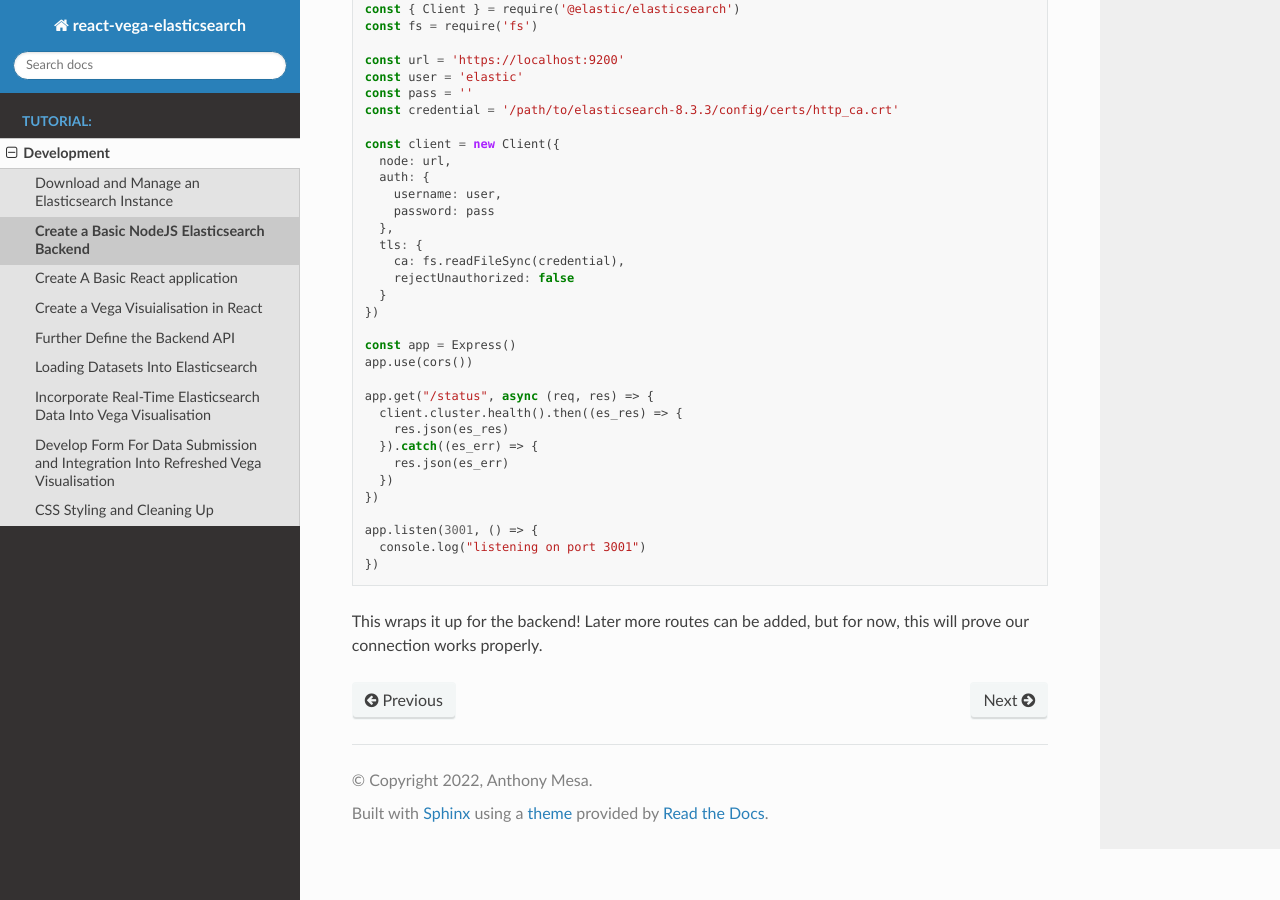
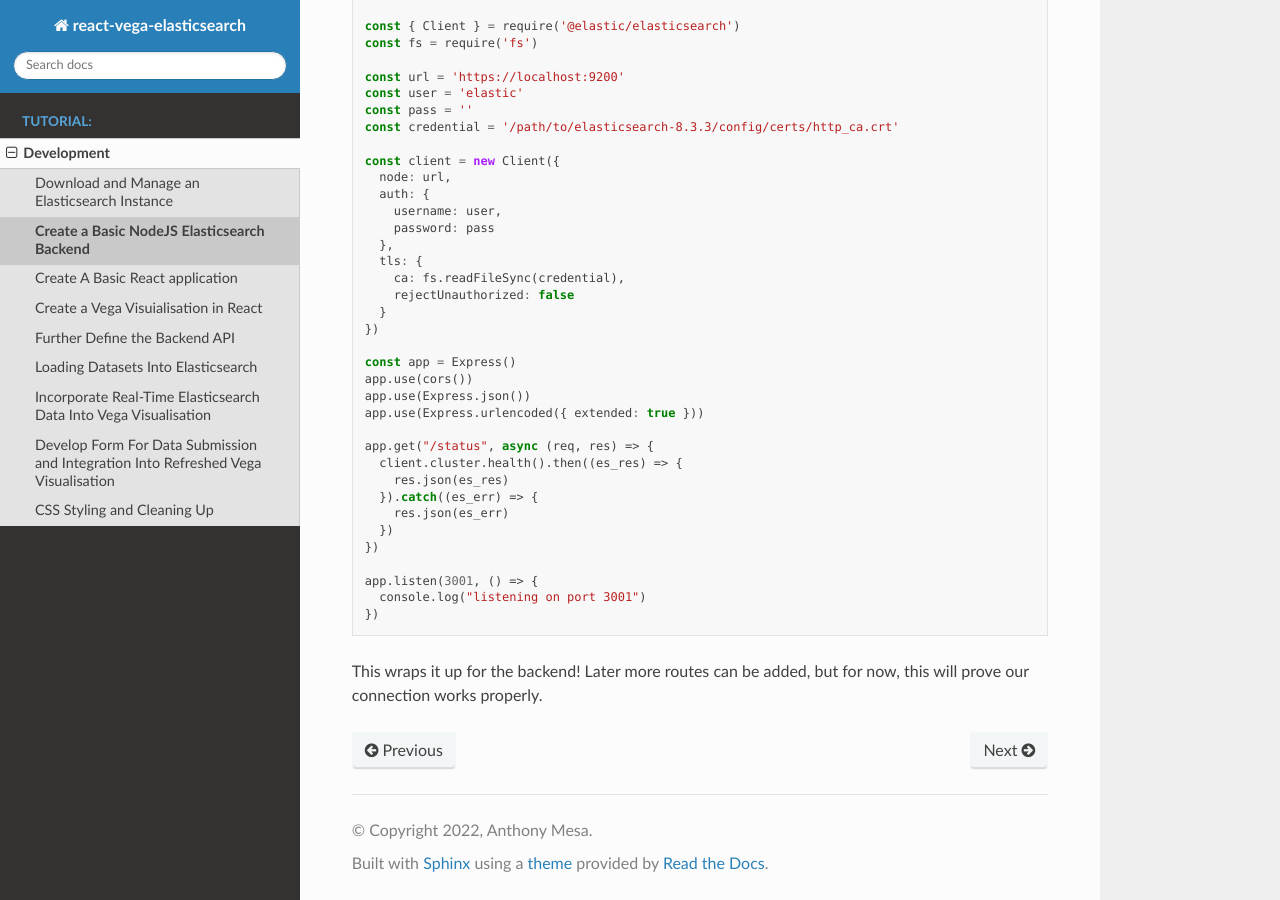
Before and after one commit to tcg-digital-us/react-box-whiskers-poc, a Sphinx documentation site: the page built from docs/source/project/development/create-backend.rst, in a window 1280 px wide and 900 px high, scrolled down 2470 px. Built offline with Sphinx 7.4.7 and the Read the Docs theme 2.0.0, drawn with Linux system fonts in a browser that asks for light colours.

Commit message:
updated final code for create-backend

```diff
--- a/docs/source/project/development/create-backend.rst
+++ b/docs/source/project/development/create-backend.rst
@@ -133,6 +133,7 @@ Here is what we should end up with in ``index.js``:
 
    import { createRequire } from 'module'
    const require = createRequire(import.meta.url)
+
    const { Client } = require('@elastic/elasticsearch')
    const fs = require('fs')
 
@@ -155,6 +156,8 @@ Here is what we should end up with in ``index.js``:
 
    const app = Express()
    app.use(cors())
+   app.use(Express.json())
+   app.use(Express.urlencoded({ extended: true }))
 
    app.get("/status", async (req, res) => {
      client.cluster.health().then((es_res) => {
```
